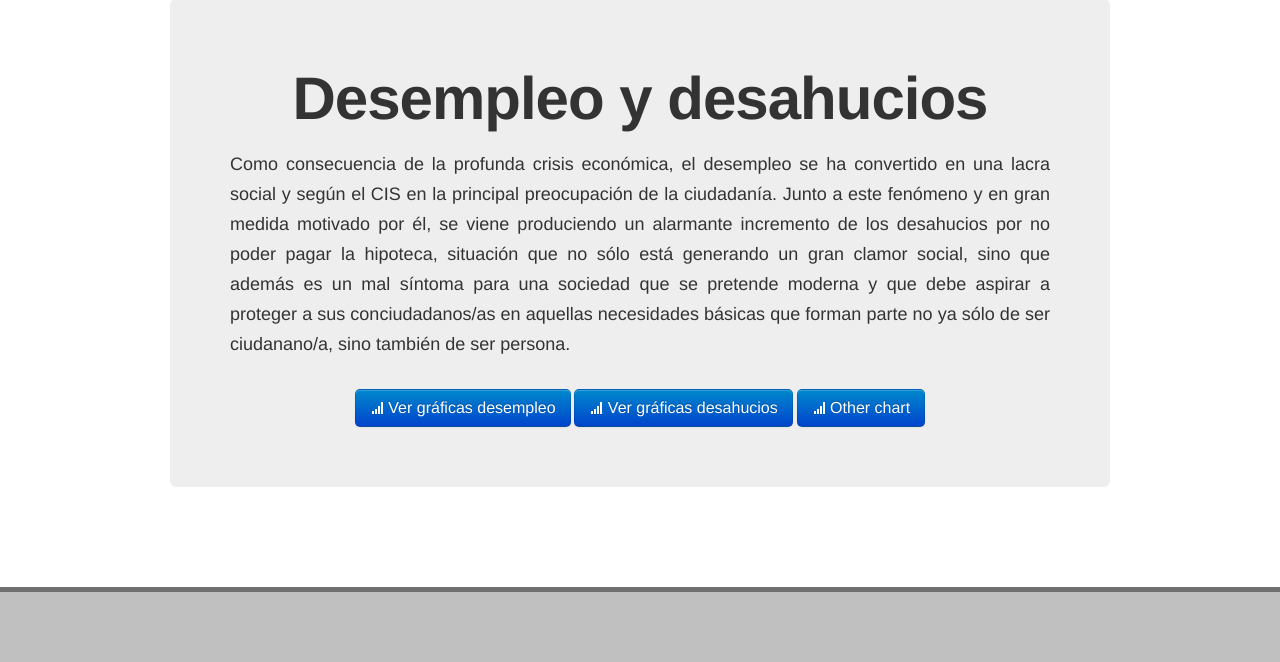
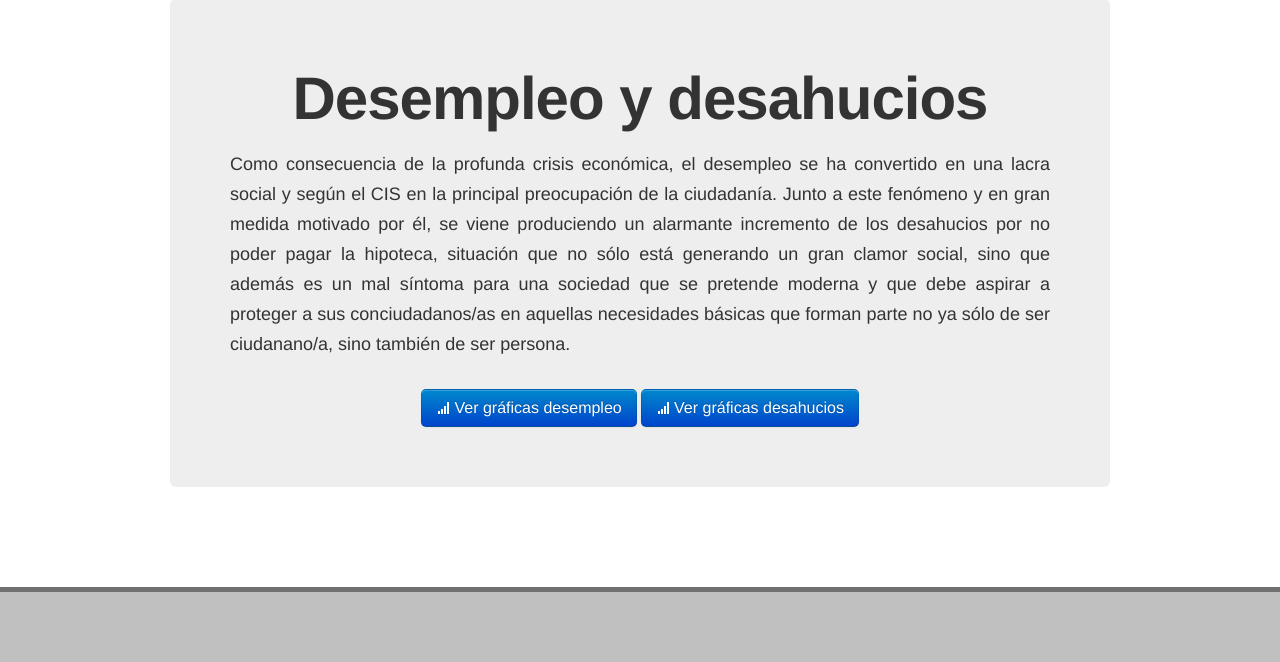
Before and after one commit to RHoK-Bilbao/desahucios, a Django app: page / in a window 1280 px wide. Shown: the part 240-902 px from the top of the page. Run offline with Django 3.2, Linux system fonts and the light colour scheme; parts of the project's set-up code (start-up, migrations or seed data) failed here and were passed over; some libraries are stand-ins or nearby versions.

Commit message:
Removed test "other_chart" and all references to it

```diff
--- a/website/templates/website/index.html
+++ b/website/templates/website/index.html
@@ -24,7 +24,6 @@
 
             <a class="btn btn-primary btn-large" href="unemployment_graph/"><i class="icon-signal icon-white"></i> Ver gráficas desempleo</a>
             <a class="btn btn-primary btn-large" href="eviction_graph"><i class="icon-signal icon-white"></i> Ver gráficas desahucios</a>
-            <a class="btn btn-primary btn-large" href="/other_chart"><i class="icon-signal icon-white"></i> Other chart</a>
         </div>
     </div>
 
--- a/website/webapp/views.py
+++ b/website/webapp/views.py
@@ -23,9 +23,6 @@ session    = scoped_session(sessionmaker(bind = ENGINE))
 
 def index(request):
 	return render_to_response('website/index.html', {}, context_instance = RequestContext(request))
-
-def other_chart(request):
-	return render_to_response('website/other_chart.html', {}, context_instance = RequestContext(request))
 
 def province_json(request, province_name):
     try:
--- a/website/website/urls.py
+++ b/website/website/urls.py
@@ -14,7 +14,6 @@ urlpatterns = patterns('',
     url(r'^provinces/(\w+)/?$',      'webapp.views.list_towns',      name='list_towns'),
     url(r'^desahucios/(\w+)/(\d+)/(\d+)/$', 'webapp.views.show_desahucios', name = 'show_desahucios'),
     url(r'^desahucios/(\w+)/(\d+)/$', 'webapp.views.show_desahucios_anyo', name = 'show_desahucios_anyo'),
-    url(r'^other_chart/$',           'webapp.views.other_chart',     name='other_chart'),
 
 
     url(r'^unemployment_graph/$', 'webapp.views.show_unemployment_graph', name = 'show_unemployment_graph'),
```
Also changed, not shown: website/templates/website/other_chart.html (deleted, +0 -17 lines).
